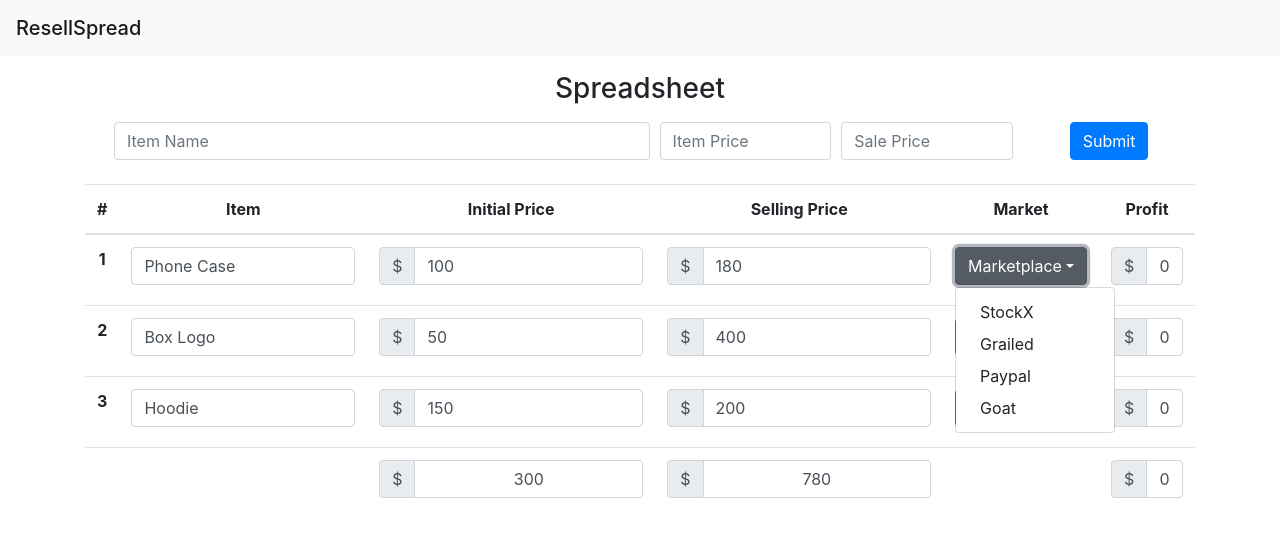
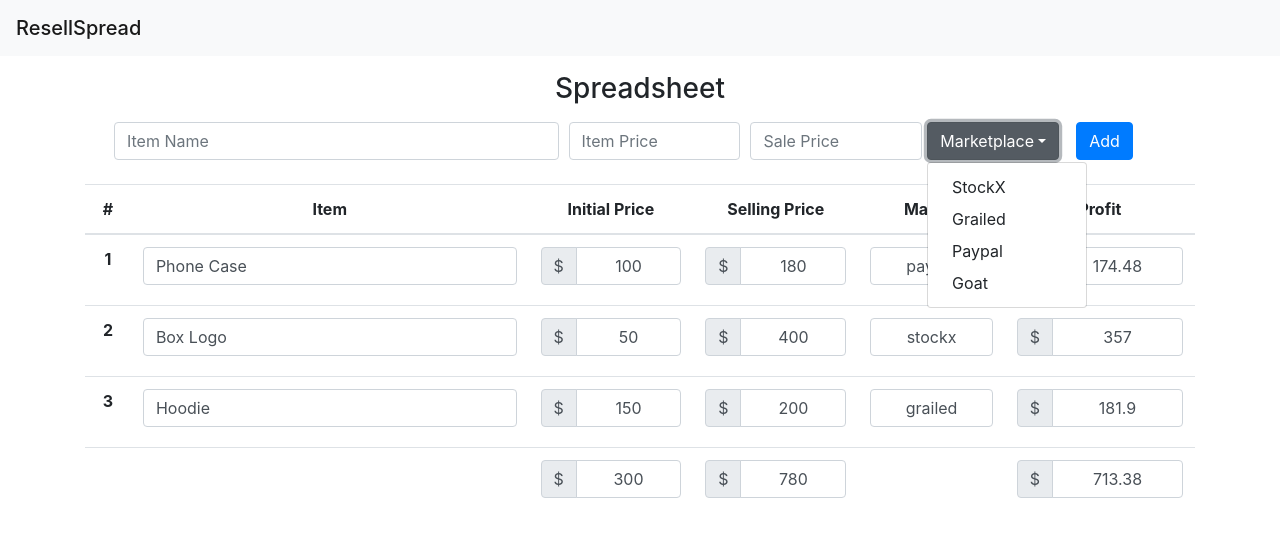
Before and after one commit to timothyac/resell-spread, a React (Create React App) app: page / in a window 1280 px wide. Both pictures are taken after a click on the button "Marketplace". Shown: the top 536 px of the page. Built offline with nearby package versions, Linux system fonts and the light colour scheme.

Commit message:
Changed market choice to Add-Item, also fixed profit display bug

```diff
--- a/src/App.js
+++ b/src/App.js
@@ -3,7 +3,6 @@ import "./App.css";
 import Nav from "./components/layout/Nav";
 import AddItem from "./components/layout/Add-Item";
 import MainView from "./components/MainView";
-import Math from "mathjs";
 
 class App extends Component {
   state = {
@@ -13,21 +12,24 @@ class App extends Component {
         title: "Phone Case",
         price: 100,
         sold: 180,
-        profit: 0
+        market: "paypal",
+        profit: 174.48
       },
       {
         id: 2,
         title: "Box Logo",
         price: 50,
         sold: 400,
-        profit: 0
+        market: "stockx",
+        profit: 357
       },
       {
         id: 3,
         title: "Hoodie",
         price: 150,
         sold: 200,
-        profit: 0
+        market: "grailed",
+        profit: 181.9
       }
     ]
   };
@@ -43,58 +45,15 @@ class App extends Component {
       })
     });
 
-  // Change the profit, based on which market the user picked
-  dropDown = (e, market, id) => {
-    // Grab item from state
-    let item = this.state.items.find(item => item.id === id);
-
-    // Define the new profit
-    let value =
-      market === "StockX"
-        ? Math.chain(item.sold)
-            .multiply(0.905)
-            .subtract(5)
-            .done()
-            .toFixed(2)
-        : market === "Grailed"
-        ? Math.chain(item.sold)
-            .multiply(0.911)
-            .subtract(0.3)
-            .done()
-            .toFixed(2)
-        : market === "Paypal"
-        ? Math.chain(item.sold)
-            .multiply(0.971)
-            .subtract(0.3)
-            .done()
-            .toFixed(2)
-        : market === "Goat"
-        ? Math.chain(item.sold)
-            .multiply(0.905)
-            .subtract(5)
-            .done()
-            .toFixed(2)
-        : 0;
-
-    // Change the state
-    this.setState({
-      items: this.state.items.map(item => {
-        if (item.id === id) {
-          item.profit = value;
-        }
-        return item;
-      })
-    });
-  };
-
   // Add new item to the state
-  addItem = (title, price, sale) => {
+  addItem = (title, price, sale, market, profit) => {
     const newItem = {
-      id: 4,
+      id: this.state.items.length + 1,
       title,
       price: Number(price),
       sold: Number(sale),
-      profit: 0
+      market,
+      profit: Number(profit)
     };
     this.setState({ items: [...this.state.items, newItem] });
   };
@@ -107,11 +66,7 @@ class App extends Component {
         <div className="container">
           <h3 className="m-3">Spreadsheet</h3>
           <AddItem addItem={this.addItem} />
-          <MainView
-            items={this.state.items}
-            dropDown={this.dropDown}
-            onChange={this.onChange}
-          />
+          <MainView items={this.state.items} onChange={this.onChange} />
         </div>
       </div>
     );
--- a/src/components/MainView.jsx
+++ b/src/components/MainView.jsx
@@ -15,11 +15,7 @@ class MainView extends Component {
             <th scope="col">Profit</th>
           </tr>
         </thead>
-        <Spreadsheet
-          items={this.props.items}
-          dropDown={this.props.dropDown}
-          onChange={this.props.onChange}
-        />
+        <Spreadsheet items={this.props.items} onChange={this.props.onChange} />
       </table>
     );
   }
--- a/src/components/layout/Add-Item.jsx
+++ b/src/components/layout/Add-Item.jsx
@@ -1,26 +1,49 @@
 import React, { Component } from "react";
+import Math from "mathjs";
 
 class AddItem extends Component {
   state = {
     title: "",
     price: "",
-    sold: ""
+    sold: "",
+    market: ""
   };
 
   // Create new item, and reset paramters
   onSubmit = e => {
     e.preventDefault();
-    this.props.addItem(this.state.title, this.state.price, this.state.sold);
-    this.setState({ title: "", price: "", sold: "" });
+
+    if (
+      this.state.title === "" ||
+      this.state.price === "" ||
+      this.state.sold === "" ||
+      this.state.market === ""
+    )
+      return;
+
+    let profit = produceProfit(this.state.market, this.state.sold);
+
+    this.props.addItem(
+      this.state.title,
+      this.state.price,
+      this.state.sold,
+      this.state.market,
+      profit
+    );
+    this.setState({ title: "", price: "", sold: "", market: "" });
   };
 
   // Update state when anything is typed
-  onChange = e => this.setState({ [e.target.name]: e.target.value });
+  onChange = e => {
+    e.preventDefault();
+
+    this.setState({ [e.target.name]: e.target.value });
+  };
 
   render() {
     return (
       <form onSubmit={this.onSubmit} className="form-row ml-4 mb-2">
-        <div className="form-group col-md-6">
+        <div className="form-group col-md-5">
           <input
             type="text"
             name="title"
@@ -50,12 +73,92 @@ class AddItem extends Component {
             onChange={this.onChange}
           />
         </div>
-        <div className="form-group col-md-2">
-          <input type="submit" value="Submit" className="btn btn-primary" />
+        <div className="dropdown">
+          <button
+            className="btn btn-secondary dropdown-toggle"
+            type="button"
+            id="dropdownMenuButton"
+            data-toggle="dropdown"
+            aria-haspopup="true"
+            aria-expanded="false"
+          >
+            Marketplace
+          </button>
+          <div
+            className="dropdown-menu form-group col-md-2"
+            aria-labelledby="dropdownMenuButton"
+          >
+            <button
+              name="market"
+              onClick={this.onChange}
+              className="dropdown-item"
+              value="stockx"
+            >
+              StockX
+            </button>
+            <button
+              name="market"
+              onClick={this.onChange}
+              className="dropdown-item"
+              value="grailed"
+            >
+              Grailed
+            </button>
+            <button
+              name="market"
+              onClick={this.onChange}
+              className="dropdown-item"
+              value="paypal"
+            >
+              Paypal
+            </button>
+            <button
+              name="market"
+              onClick={this.onChange}
+              className="dropdown-item"
+              value="goat"
+            >
+              Goat
+            </button>
+          </div>
+        </div>
+        <div className="form-group col-md-1">
+          <input type="submit" value="Add" className="btn btn-primary" />
         </div>
       </form>
     );
   }
 }
 
+function produceProfit(market, soldPrice) {
+  let value =
+    market === "stockx"
+      ? Math.chain(soldPrice)
+          .multiply(0.905)
+          .subtract(5)
+          .done()
+          .toFixed(2)
+      : market === "grailed"
+      ? Math.chain(soldPrice)
+          .multiply(0.911)
+          .subtract(0.3)
+          .done()
+          .toFixed(2)
+      : market === "paypal"
+      ? Math.chain(soldPrice)
+          .multiply(0.971)
+          .subtract(0.3)
+          .done()
+          .toFixed(2)
+      : market === "goat"
+      ? Math.chain(soldPrice)
+          .multiply(0.905)
+          .subtract(5)
+          .done()
+          .toFixed(2)
+      : 0;
+
+  return value;
+}
+
 export default AddItem;
--- a/src/components/spreadsheet/Row.jsx
+++ b/src/components/spreadsheet/Row.jsx
@@ -2,7 +2,7 @@ import React, { Component } from "react";
 
 class Rows extends Component {
   render() {
-    const { id, title, price, profit, sold } = this.props.item;
+    const { id, title, price, profit, sold, market } = this.props.item;
     return (
       <tr>
         <th scope="row">{id}</th>
@@ -14,13 +14,7 @@ class Rows extends Component {
             <div className="input-group-prepend">
               <div className="input-group-text">$</div>
             </div>
-            <input
-              name="price"
-              type="text"
-              className="form-control"
-              defaultValue={price}
-              onChange={event => this.props.onChange(event, id)}
-            />
+            <span className="form-control">{price}</span>
           </div>
         </td>
         <td>
@@ -28,53 +22,12 @@ class Rows extends Component {
             <div className="input-group-prepend">
               <div className="input-group-text">$</div>
             </div>
-            <input
-              name="sold"
-              type="text"
-              className="form-control"
-              defaultValue={sold}
-              onChange={event => this.props.onChange(event, id)}
-            />
+            <span className="form-control">{sold}</span>
           </div>
         </td>
         <td>
-          <div className="dropdown">
-            <button
-              className="btn btn-secondary dropdown-toggle"
-              type="button"
-              id="dropdownMenuButton"
-              data-toggle="dropdown"
-              aria-haspopup="true"
-              aria-expanded="false"
-            >
-              Marketplace
-            </button>
-            <div className="dropdown-menu" aria-labelledby="dropdownMenuButton">
-              <button
-                onClick={event => this.props.dropDown(event, "StockX", id)}
-                className="dropdown-item"
-              >
-                StockX
-              </button>
-              <button
-                onClick={event => this.props.dropDown(event, "Grailed", id)}
-                className="dropdown-item"
-              >
-                Grailed
-              </button>
-              <button
-                onClick={event => this.props.dropDown(event, "Paypal", id)}
-                className="dropdown-item"
-              >
-                Paypal
-              </button>
-              <button
-                onClick={event => this.props.dropDown(event, "Goat", id)}
-                className="dropdown-item"
-              >
-                Goat
-              </button>
-            </div>
+          <div className="input-group mb-2 mr-sm-2">
+            <span className="form-control">{market}</span>
           </div>
         </td>
         <td>
--- a/src/components/spreadsheet/Spreadsheet.jsx
+++ b/src/components/spreadsheet/Spreadsheet.jsx
@@ -7,12 +7,7 @@ class Spreadsheet extends Component {
     return (
       <tbody>
         {this.props.items.map(item => (
-          <Row
-            key={item.id}
-            item={item}
-            dropDown={this.props.dropDown}
-            onChange={this.props.onChange}
-          />
+          <Row key={item.id} item={item} onChange={this.props.onChange} />
         ))}
         <Subtotal subProfit={this.props.items} />
       </tbody>
--- a/src/components/spreadsheet/Subtotal.jsx
+++ b/src/components/spreadsheet/Subtotal.jsx
@@ -1,4 +1,5 @@
 import React, { Component } from "react";
+import Math from "mathjs";
 
 class Subtotal extends Component {
   // Totals up Inital Prices per Item
@@ -18,7 +19,14 @@ class Subtotal extends Component {
   // Totals up Profits per Item
   subProfit = () => {
     let aNum = 0;
-    this.props.subProfit.forEach(item => (aNum += Number(item.profit)));
+    this.props.subProfit.forEach(
+      item =>
+        (aNum += Number(
+          Math.chain(Number(item.profit))
+            .done()
+            .toFixed(2)
+        ))
+    );
     return aNum;
   };
 
@@ -44,6 +52,7 @@ class Subtotal extends Component {
           </div>
         </td>
         <td />
+
         <td>
           <div className="input-group mb-2 mr-sm-2">
             <div className="input-group-prepend">
```
